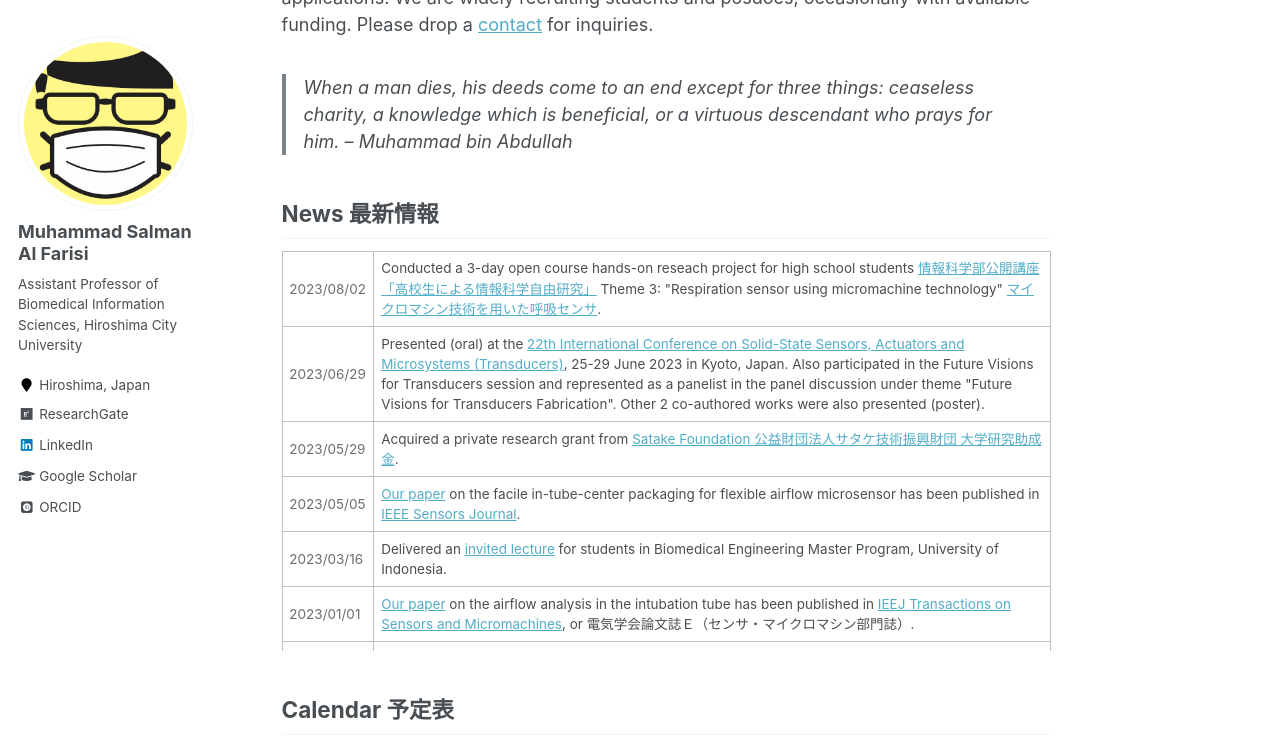
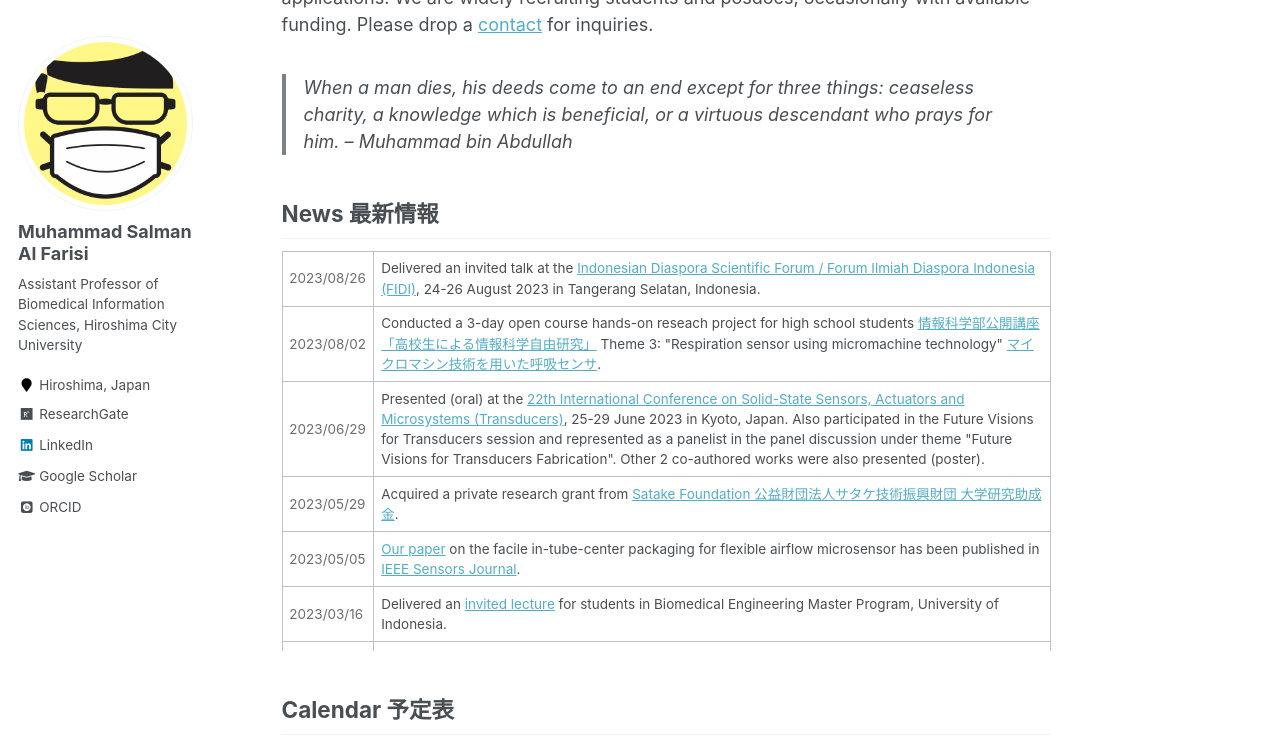
Before and after one commit to msalfarisi/msalfarisi.github.io, a Jekyll site: the page built from _pages/home.md, in a window 1280 px wide and 900 px high, scrolled down 457 px, cut to the strip 0-742 px from the top of the window. Built offline with Jekyll 4.4.1, drawn with Linux system fonts in a browser that asks for light colours; some web fonts are replaced.

Commit message:
Update home.md

```diff
--- a/_pages/home.md
+++ b/_pages/home.md
@@ -22,6 +22,10 @@ Welcome to the homepage of Muhammad Salman Al Farisi, an Assistant Professor at
 
 <div style="overflow-y: scroll; height:400px;">
  <table style="width:100%">
+  <tr>
+    <td style="color:#6d6d6d;">2023/08/26</td>
+    <td>Delivered an invited talk at the <a href="https://i4indonesia.org/fidi/">Indonesian Diaspora Scientific Forum / Forum Ilmiah Diaspora Indonesia (FIDI)</a>, 24-26 August 2023 in Tangerang Selatan, Indonesia.</td>
+  </tr>
   <tr>
     <td style="color:#6d6d6d;">2023/08/02</td>
     <td>Conducted a 3-day open course hands-on reseach project for high school students <a href="https://www.hiroshima-cu.ac.jp/news/c00040653/">情報科学部公開講座「高校生による情報科学自由研究」</a> Theme 3: "Respiration sensor using micromachine technology" <a href="https://www.hiroshima-cu.ac.jp/uploads/2023/05/ed7a16171f89c1542c3718f5c4300a5e-20230524071711402.pdf">マイクロマシン技術を用いた呼吸センサ</a>.</td>
```
